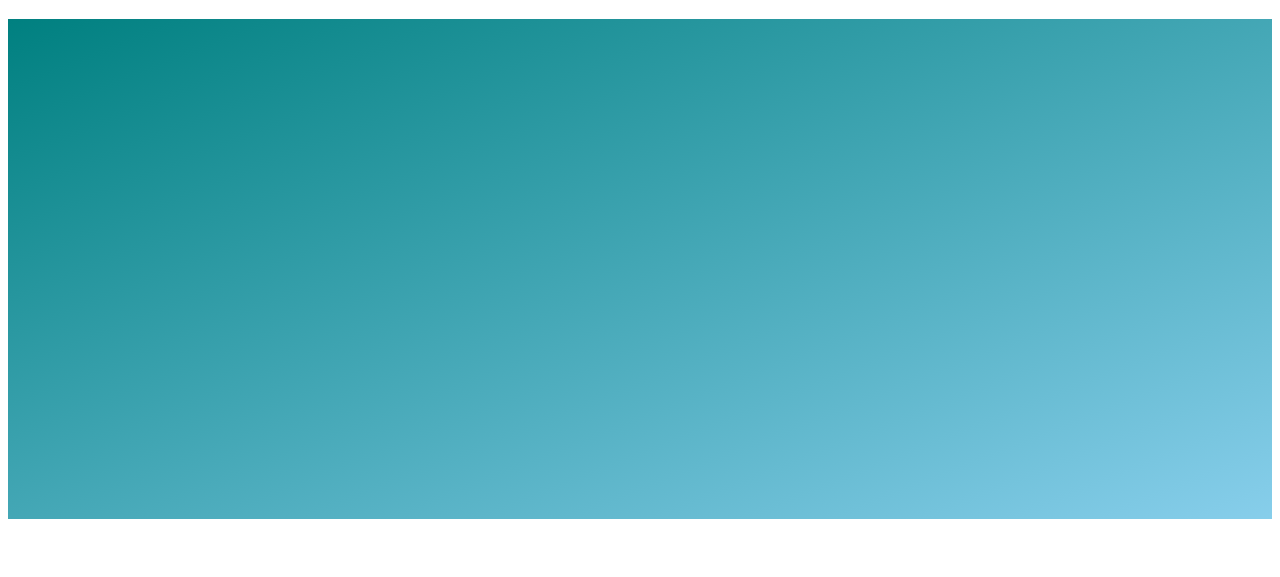
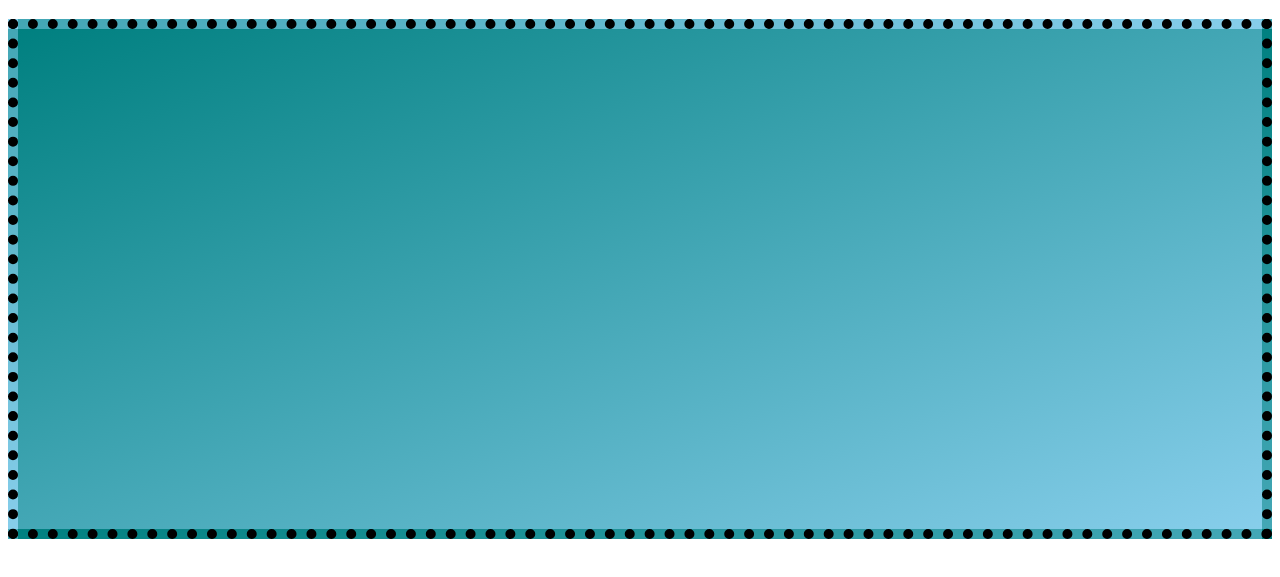
Before and after one commit to marilynm7682/css3-project-1, a plain HTML site: page index.html in a window 1280 px wide. Shown: the part 61-638 px from the top of the page. Drawn offline with Linux system fonts and the light colour scheme.

Commit message:
add border to background

```diff
--- a/index.html
+++ b/index.html
@@ -9,6 +9,7 @@ h1 {
     color:teal;
 }
 #grad1 {
+    border: 10px dotted black;
     height: 500px;
     background: linear-gradient(to bottom right, teal,skyblue );
 }
```
Also changed, not shown: 1 other file.
